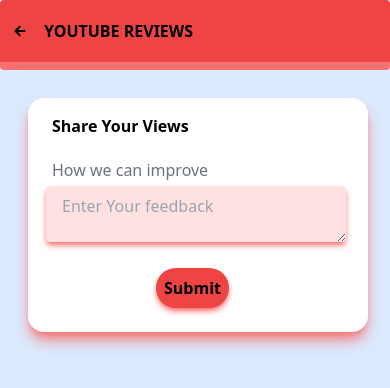
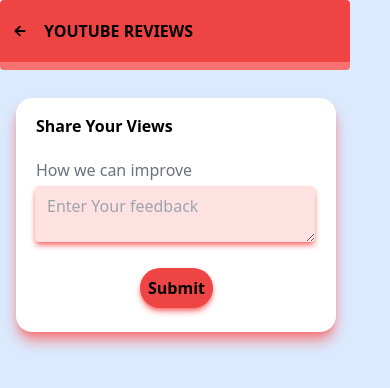
Before and after one commit to Its-Riyas-28/Feedback-App, a Next.js app: page /reviews/youtube in a window 390 px wide. Shown: the top 388 px of the page. Built offline with nearby package versions, Linux system fonts and the light colour scheme; what @designbycode/tailwindcss-text-shadow would draw is missing.

Commit message:
Refactor: fixed for mobile view

```diff
--- a/src/app/reviews/youtube/page.jsx
+++ b/src/app/reviews/youtube/page.jsx
@@ -6,15 +6,16 @@
 function YouTubeReview() {
   const router = useRouter();
   return (
+                                              //navbar
     <div className="w-full md:1/2 ">
-      <header className=" h-[70px]  bg-red-500  border-b-8 border-red-400 py-4  rounded flex px-3 space-x-4 items-center">
+      <header className=" h-[70px] w-[350px]  bg-red-500  border-b-8 border-red-400 py-4  rounded flex px-3 space-x-4 items-center">
         <button type="button" onClick={() => router.back()}>
           <IoMdArrowRoundBack />
         </button>
         <h3 className="font-semibold uppercase">Youtube Reviews</h3>
       </header>
-
-      <div className="bg-white ml-7 mt-7 w-[340px]  rounded-2xl py-1 pl-2 pt-4 shadow-red-400 shadow-lg ">
+                                              {/* Share your views box */}
+      <div className="bg-white ml-4 mt-7 w-[320px]  rounded-2xl py-1 pl-1 pt-4 shadow-red-400 shadow-lg ">
         <h4 className="font-semibold pl-4 ">Share Your Views</h4>
 
         <form action="" className="my-5">
@@ -24,10 +25,10 @@
             </label>
             <textarea
               placeholder="Enter Your feedback"
-              className="bg-red-100 w-[300px] px-4 pt-2 mt-1 rounded ml-[10px] shadow-md shadow-red-400 outline-none"
+              className="bg-red-100 w-[280px] px-3 pt-2 mt-1 rounded ml-[15px] shadow-md shadow-red-400 outline-none"
             ></textarea>
           </div>
-
+                                                  {/* Submit button */}
           <div>
             <button
               type="button"
```
